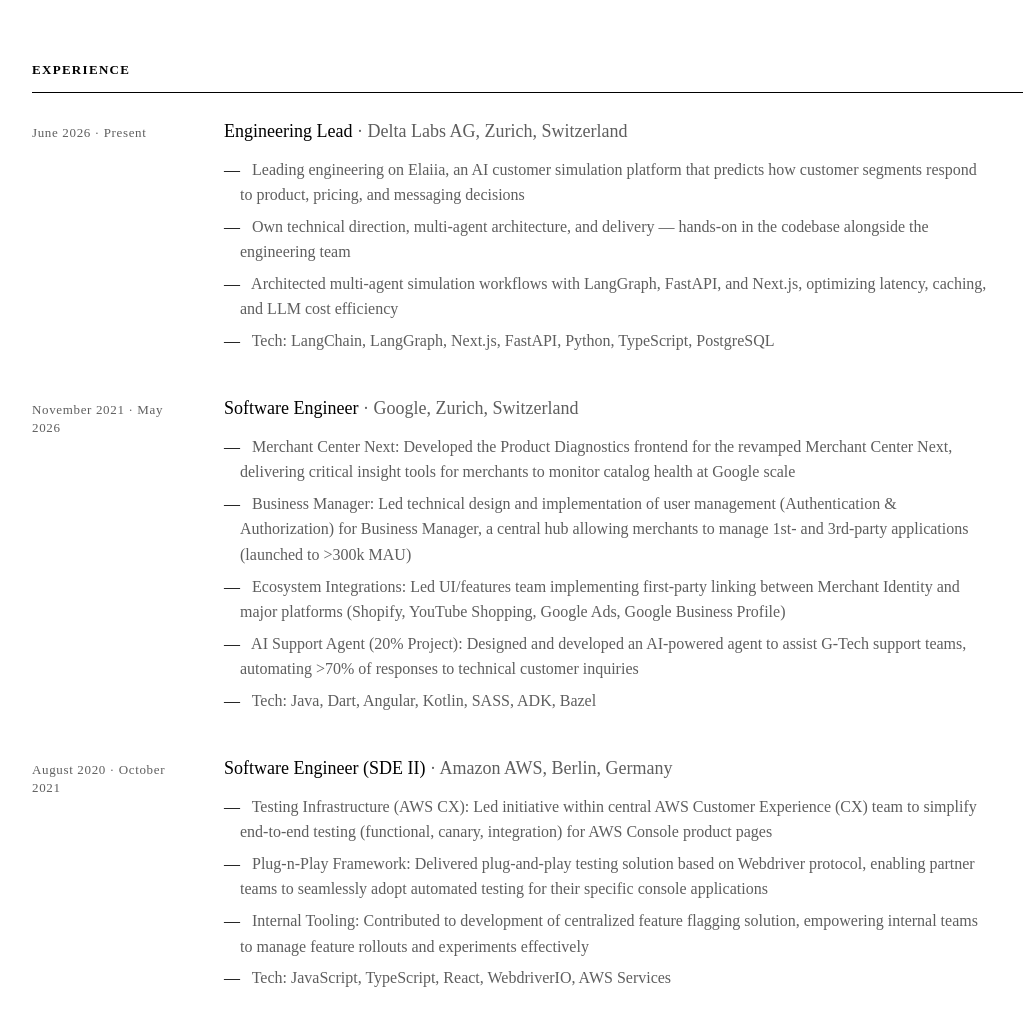
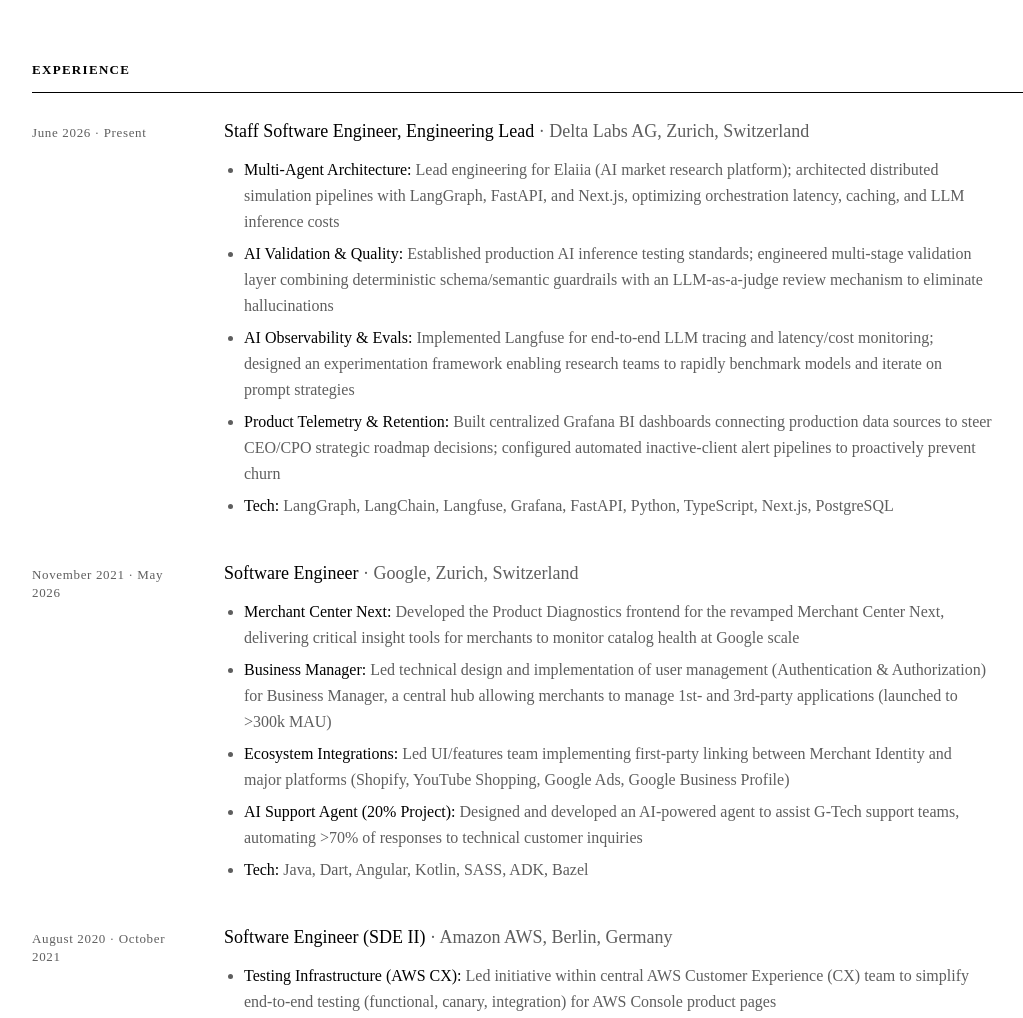
Before and after one commit to pasierb/pasmichal, an Astro site: page /about in a window 1280 px wide. Shown: the part 1821-2839 px from the top of the page, without its empty margins (104-1127 px from the left). Built offline with nearby package versions, Linux system fonts and the light colour scheme; Astro itself is replaced by a stand-in of ours.

Commit message:
feat(cv): update Delta Labs title and highlights, sync about page bullets

```diff
--- a/src/collections/cv.json
+++ b/src/collections/cv.json
@@ -1,6 +1,6 @@
 {
 	"name": "Michał Pasierbski",
-	"title": "Engineering Lead · Senior Software Engineer",
+	"title": "Staff Software Engineer · Engineering Lead",
 	"location": "Zurich Area, Switzerland",
 	"email": "mpasierbski@gmail.com",
 	"phone": "(+41) 76 295 38 84",
@@ -12,7 +12,7 @@
 	"linkedinDisplay": "linkedin.com/in/mpasierbski",
 	"github": "https://github.com/pasierb",
 	"githubDisplay": "github.com/pasierb",
-	"summary": "Engineering Lead and Senior Software Engineer with over 15 years of experience architecting distributed systems, cloud infrastructure, and AI-driven platforms. Proven track record at Google and AWS driving ecosystem connectivity, platform reliability, and high-scale traffic management. Active AI thought leader (Practically Agents) and builder combining deep multi-agent systems architecture with pragmatic 0-to-1 product execution.",
+	"summary": "Staff Software Engineer and Engineering Lead with over 15 years of experience architecting distributed systems, cloud infrastructure, and AI-driven platforms. Proven track record at Google and AWS driving ecosystem connectivity, platform reliability, and high-scale traffic management. Active AI thought leader (Practically Agents) and builder combining deep multi-agent systems architecture with pragmatic 0-to-1 product execution.",
 	"skills": {
 		"AI & Agentic Systems": [
 			"LangChain",
@@ -64,11 +64,12 @@
 			"company": "Delta Labs AG",
 			"location": "Zurich, Switzerland",
 			"highlights": [
-				"Leading engineering on Elaiia, an AI powered market research platform.",
-				"Own technical direction, multi-agent architecture, and delivery - hands-on in the codebase alongside the engineering team.",
-				"Architected multi-agent simulation workflows with LangGraph, FastAPI, and Next.js, optimizing LLM cost efficiency."
+				"Multi-Agent Architecture: Lead engineering for Elaiia (AI market research platform); architected distributed simulation pipelines with LangGraph, FastAPI, and Next.js, optimizing orchestration latency, caching, and LLM inference costs.",
+				"AI Validation & Quality: Established production AI inference testing standards; engineered multi-stage validation layer combining deterministic schema/semantic guardrails with an LLM-as-a-judge review mechanism to eliminate hallucinations.",
+				"AI Observability & Evals: Implemented Langfuse for end-to-end LLM tracing and latency/cost monitoring; designed an experimentation framework enabling research teams to rapidly benchmark models and iterate on prompt strategies.",
+				"Product Telemetry & Retention: Built centralized Grafana BI dashboards connecting production data sources to steer CEO/CPO strategic roadmap decisions; configured automated inactive-client alert pipelines to proactively prevent churn."
 			],
-			"tech": "LangChain, LangGraph, Next.js, FastAPI, Python, TypeScript, PostgreSQL",
+			"tech": "LangGraph, LangChain, Langfuse, Grafana, FastAPI, Python, TypeScript, Next.js, PostgreSQL",
 			"logo": null
 		},
 		{
--- a/src/collections/experiences.json
+++ b/src/collections/experiences.json
@@ -1,13 +1,14 @@
 [
 	{
 		"dates": "June 2026 · Present",
-		"role": "Engineering Lead",
+		"role": "Staff Software Engineer, Engineering Lead",
 		"company": "Delta Labs AG, Zurich, Switzerland",
 		"description": [
-			"Leading engineering on Elaiia, an AI customer simulation platform that predicts how customer segments respond to product, pricing, and messaging decisions",
-			"Own technical direction, multi-agent architecture, and delivery — hands-on in the codebase alongside the engineering team",
-			"Architected multi-agent simulation workflows with LangGraph, FastAPI, and Next.js, optimizing latency, caching, and LLM cost efficiency",
-			"Tech: LangChain, LangGraph, Next.js, FastAPI, Python, TypeScript, PostgreSQL"
+			"Multi-Agent Architecture: Lead engineering for Elaiia (AI market research platform); architected distributed simulation pipelines with LangGraph, FastAPI, and Next.js, optimizing orchestration latency, caching, and LLM inference costs",
+			"AI Validation & Quality: Established production AI inference testing standards; engineered multi-stage validation layer combining deterministic schema/semantic guardrails with an LLM-as-a-judge review mechanism to eliminate hallucinations",
+			"AI Observability & Evals: Implemented Langfuse for end-to-end LLM tracing and latency/cost monitoring; designed an experimentation framework enabling research teams to rapidly benchmark models and iterate on prompt strategies",
+			"Product Telemetry & Retention: Built centralized Grafana BI dashboards connecting production data sources to steer CEO/CPO strategic roadmap decisions; configured automated inactive-client alert pipelines to proactively prevent churn",
+			"Tech: LangGraph, LangChain, Langfuse, Grafana, FastAPI, Python, TypeScript, Next.js, PostgreSQL"
 		]
 	},
 	{
--- a/src/consts.ts
+++ b/src/consts.ts
@@ -10,7 +10,7 @@
 	alternateName: "Michal Pasierbski",
 	email: "mpasierbski@gmail.com",
 	twitterHandle: "@pasmichal_",
-	jobTitle: "Engineering Lead",
+	jobTitle: "Staff Software Engineer, Engineering Lead",
 	employer: { name: "Delta Labs AG", url: "https://delta-labs.ch" },
 	locale: "en_US",
 	/**
--- a/src/pages/about.astro
+++ b/src/pages/about.astro
@@ -83,12 +83,25 @@
                 {experience.role} <span class="text-secondary dark:text-secondary-dark font-normal">· {experience.company}</span>
               </h3>
               {Array.isArray(experience.description) ? (
-                <ul class="mt-2 space-y-1.5 font-body-md text-secondary dark:text-secondary-dark">
-                  {experience.description.map((item) => (
-                    <li class="pl-4 -indent-4 before:content-['—'] before:mr-2 before:text-primary dark:before:text-primary-dark">
-                      {item}
-                    </li>
-                  ))}
+                <ul class="mt-2 space-y-1.5 font-body-md text-secondary dark:text-secondary-dark list-disc pl-5">
+                  {experience.description.map((item) => {
+                    const colonIdx = item.indexOf(":");
+                    const hasPrefix = colonIdx > 0 && colonIdx < 40;
+                    return (
+                      <li class="leading-relaxed">
+                        {hasPrefix ? (
+                          <>
+                            <strong class="font-medium text-primary dark:text-primary-dark">
+                              {item.slice(0, colonIdx + 1)}
+                            </strong>
+                            {item.slice(colonIdx + 1)}
+                          </>
+                        ) : (
+                          item
+                        )}
+                      </li>
+                    );
+                  })}
                 </ul>
               ) : (
                 <p class="font-body-md text-secondary dark:text-secondary-dark mt-2">
```
Also changed, not shown: 1 other file.
